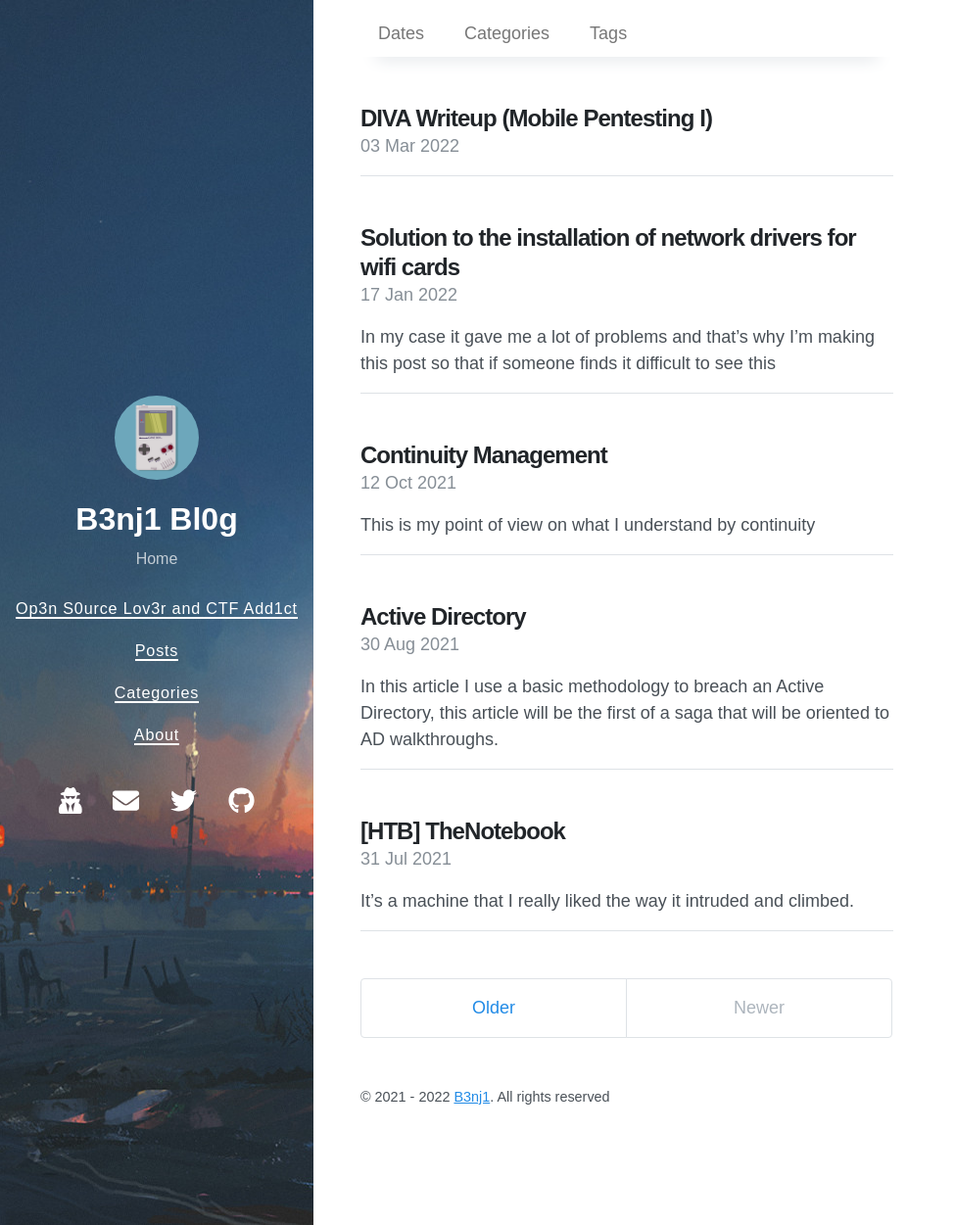
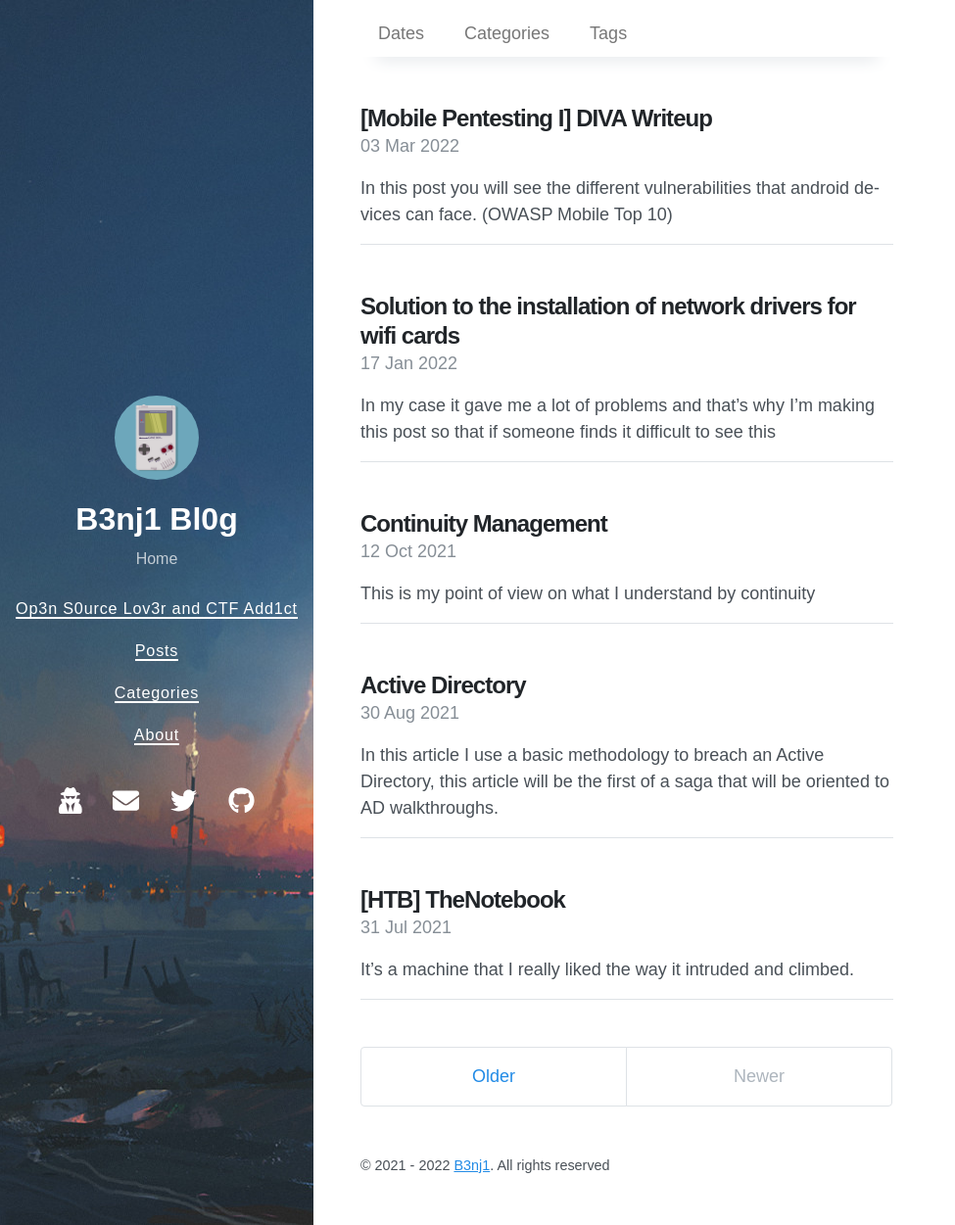
Before and after one commit to b3nj1-1/blog, a Jekyll site: the page built from index.html, in a window 1280 px wide and 1251 px high. Shown: the whole window at 98% size, without its empty margins (0-975 px from the left). Built offline with Jekyll 4.4.1, drawn with Linux system fonts in a browser that asks for light colours; nearby versions of some CDN libraries; the list of posts is cut into pages by our own code; part of the change alters nothing that is shown.

Commit message:
Update diva

````diff
--- a/_posts/2022-03-03-diva.md
+++ b/_posts/2022-03-03-diva.md
@@ -1,6 +1,6 @@
 ---
 layout: post
-title:  "DIVA Writeup (Mobile Pentesting I)"
+title:  "[Mobile Pentesting I] DIVA Writeup"
 date:   2022-03-03 12:43:29 -0400
 last_modified_at: 2022-02-03 12:43:29 -0400
 toc:  true
@@ -8,79 +8,80 @@ tags: [mobile  pentesting, pentesting, android]
 categories: Mobile Pentesting
 ---
 
+In this post you will see the different vulnerabilities that android devices can face. (OWASP Mobile Top 10)
 
-{: .message }
+---
 
 
 # Mobile Pentesting I
 ## Diva
 
-En este writeup veremos cómo se explotan distintas vulnerabilidades en android. Aquí la apk que utilizamos [payatu/diva-android: DIVA Android](https://github.com/payatu/diva-android) Destacar que más adelante podemos ver más de este tipo de writeup. Diva es una aplicación diseñada para ser insegura:
+In this writeup we will see how to exploit different vulnerabilities in android. Here is the apk we use [payatu/diva-android: DIVA Android](https://github.com/payatu/diva-android) Note that we may see more of this type of writeup later. Diva is an application designed to be insecure:
 
 ![diva](https://user-images.githubusercontent.com/76759292/156413783-be38af57-28ab-480c-b4ee-5497683b2fe4.png)
 ![](/images_blog/img_diva/diva.png)
 
 ### Insecure Logging
-El logging es una manera de ver los errores o advertencias que puede dar una app. En el primer reto nos encontramos con que mediante los logs se puede ver el numero de la tarjeta de credito:
+Logging is a way to see the errors or warnings that an app can give. In the first challenge we find that through the logs we can see the credit card number:
 
 ![adb_logcat](https://user-images.githubusercontent.com/76759292/156413833-814dc111-d16a-467a-94a4-2dec598a11ef.png)
 ![](/images_blog/img_diva/adb_logcat.png)
 
-Si descompilamos el apk vemos que esto confirma lo que podemos ver mediante el `adb logcat`  que los intentos lo mete en los logs.
+If we decompile the apk we see that this confirms what we can see through the `adb logcat` that the attempts put it in the logs.
 
 ![logcat](https://user-images.githubusercontent.com/76759292/156413874-ed6ed517-e4ce-433e-a9a9-e363cdaeee88.png)
 ![](/images_blog/img_diva/logcat.png)
 
 ### Hardcoding Issues - Part 1
 
-Según Wikipedia se define hard coding como: "la práctica de desarrollo de software de incrustar datos directamente en el código fuente de un programa". En este reto vemos como el desarrollador dejo la key en texto plano en el código:
+According to Wikipedia, hard coding is defined as: "the software development practice of embedding data directly into the source code of a program". In this challenge we see how the developer left the key in plain text in the code:
 
 ![hardcode_part1](https://user-images.githubusercontent.com/76759292/156413917-37f70090-2213-445d-9e7b-5e668da381c2.png)
 ![](/images_blog/img_diva/hardcode_part1.png)
 
-Viendo el codigo podemos ver la key:
+Looking at the code we can see the key:
 
 ![hardcode_code](https://user-images.githubusercontent.com/76759292/156413949-1706cab2-ec07-4efb-9afe-463b485a0b0b.png)
 ![](/images_blog/img_diva/hardcode_code.png)
 
 ### Insecure Data Storage - Part 1
-En este reto vemos que sucede cuando no se almacena de manera segura los datos en el dispositivo  y el atacante lo sabe:
+In this challenge we see what happens when data is not securely stored on the device and the attacker knows about it:
 
 ![](/images_blog/img_diva/insecure_data_storage.png)
 ![insecure_data_storage](https://user-images.githubusercontent.com/76759292/156413984-a33c5477-3d6b-48f6-a610-c1d91f647439.png)
 
 
-Si le hacemos un  cat a  `jakhar.aseem.diva_preferences.xml` podemos ver la contraseña en texto plano:
-`//data/data/jakhar.aseem.diva/shared_prefs`
+If we do a cat to `jakhar.aseem.diva_preferences.xml` we can see the password in plain text:
+`//data/data/jakhar.aseem.diva/shared_prefs`.
 
 ![xml_pass](https://user-images.githubusercontent.com/76759292/156414007-3da1dde5-2eb7-4d74-84b0-a4534e3fb799.png)
 ![](/images_blog/img_diva/xml_pass.png)
 
 ### Insecure Data Storage - Part 2
-Seguimos viendo formas insegura de guardar datos:
+We continue to see insecure ways of storing data:
 
 ![insecure_data_storage_part2](https://user-images.githubusercontent.com/76759292/156414033-6891d6dc-e7c8-435b-bea3-3143d62d684d.png)
 ![](/images_blog/img_diva/insecure_data_storage_part2.png)
 
-En los logs podemos ver donde se almacena la contraseña:
+In the logs we can see where the password is stored:
 
 ![logcat_2](https://user-images.githubusercontent.com/76759292/156414057-55bb4c88-6756-4ab7-85a0-ca7c22b9ae33.png)
 ![logcat_3](https://user-images.githubusercontent.com/76759292/156414072-1bd7b955-e218-4f9b-a569-34618336721e.png)
 ![](/images_blog/img_diva/logcat_2.png)
 ![](/images_blog/img_diva/logcat_3.png)
 
-Aqui utilizamos DB Browser for SQlite para visualizar la contraseña:
+Here we use DB Browser for SQlite to display the password:
 ![sqlite](https://user-images.githubusercontent.com/76759292/156414103-6a75d31c-97a3-4ae6-a36a-e3ad1a050a4e.png)
 ![](/images_blog/img_diva/sqlite.png)
 
 ### Insecure Data Storage - Part 3
 
-Seguimos viendo formas insegura de guardar datos:
+We continue to see insecure ways of storing data:
 
 ![insecure_data_storage_part3](https://user-images.githubusercontent.com/76759292/156414142-20bdcc03-ed0f-4d07-8858-d4b7644f3eb9.png)
 ![](/images_blog/img_diva/insecure_data_storage_part3.png)
 
-Aqui vemos que se crea un archivo para guardar las credenciales:
+Here we see that a file is created to save the credentials:
 ![code_credentials](https://user-images.githubusercontent.com/76759292/156414177-f9269207-4875-4668-9f2f-a762cac3a19a.png)
 ![](/images_blog/img_diva/code_credentials.png)
 
@@ -88,42 +89,42 @@ Aqui vemos que se crea un archivo para guardar las credenciales:
 ![](/images_blog/img_diva/tmp.png)
 
 ### Insecure Data Storage - Part 4
-Seguimos viendo formas inseguras de guardar datos:
+We continue to see insecure ways of storing data:
 
 ![code_savecredentials](https://user-images.githubusercontent.com/76759292/156414286-342497dd-bb66-4a95-8271-ad574a7cc78d.png)
 ![](/images_blog/img_diva/code_savecredentials.png)
 
-Aqui vemos que se almacena en  texto plano:
+Here we see that it is stored in plain text:
 
 ![cat_cred](https://user-images.githubusercontent.com/76759292/156414312-e7d05227-7334-4fa9-b00e-46d478076db4.png)
 ![](/images_blog/img_diva/cat_cred.png)
 
-En esta serie de formas de almacenar datos de manera insegura nos damos cuenta de que no importa como lo hagas si el atacante sigue el rastro dará con las credenciales.s.
+In this series of ways to store data insecurely we realize that no matter how you do it if the attacker follows the trail he will come up with the credentials.
 
 ### Input Validation Issues - Part 1
-En este reto vemos que sucede cuando se confía en el usuario y no se tiene una correcta validación a la hora de entrar datos en la app:
+In this challenge we see what happens when you trust the user and do not have a correct validation when entering data into the app:
 
 ![input_validation_issues](https://user-images.githubusercontent.com/76759292/156414362-046622bd-1759-4182-a472-c4152456e067.png)
 ![](/images_blog/img_diva/input_validation_issues.png)
 
-Aqui vemos una mala validacion [SQLi](https://www.w3schools.com/sql/sql_injection.asp):
+Here we see a bad validation [SQLi](https://www.w3schools.com/sql/sql_injection.asp):
 
 ![input_validation_issues-part1](https://user-images.githubusercontent.com/76759292/156414395-c9094436-237d-43e0-ab50-e4e307b18e97.png)
 ![](/images_blog/img_diva/input_validation_issues-part1.png)
 
 ### Input Validation Issues - Part 2
-En esta parte seguimos viendo que sucede cuando se confia en el usuario. Con `file` podemos ver contenido del  dispositivo:
+In this part we continue to see what happens when the user is trusted. With `file` we can see the content of the device:
 
 ![input_validation_issues-part2](https://user-images.githubusercontent.com/76759292/156414408-6437d0e3-81eb-4fcf-aa55-9109e9411cce.png)
 ![](/images_blog/img_diva/input_validation_issues-part2.png)
 
-Aqui una prueba de que hace uso de un navegador para visitar las URL:
+Here is a proof that it makes use of a browser to visit the URLs:
 ![webpage_not_available](https://user-images.githubusercontent.com/76759292/156414455-5c0c6088-ead6-419d-a1cf-d9962c58ff06.png)
 ![](/images_blog/img_diva/webpage_not_available.png)
 
 ### Access Control Issues - Part 1
 
-Partiendo de la definición que nos proporciona citrix sobre lo que es access control: "El control de acceso es un componente fundamental de la seguridad de los datos que dicta quién puede acceder y utilizar la información y los recursos.". Sabiendo esto veremos como podemos acceder a datos de la app sin interactuar con la app.
+Starting from the definition provided by citrix about what access control is: "Access control is a fundamental component of data security that dictates who can access and use information and resources". Knowing this we will see how we can access app data without interacting with the app.
 
 ![access_control_issues-part1](https://user-images.githubusercontent.com/76759292/156414482-69f30b18-42f2-4ace-8270-ac28ecf018ee.png)
 ![](/images_blog/img_diva/access_control_issues-part1.png)
@@ -131,7 +132,7 @@ Partiendo de la definición que nos proporciona citrix sobre lo que es access co
 ![vendor_api](https://user-images.githubusercontent.com/76759292/156414539-35bc7bdd-1b69-4275-bed2-a2640a87e260.png)
 ![](/images_blog/img_diva/vendor_api.png)
 
-Haremos uso de la utilidad [Drozer](https://github.com/FSecureLABS/drozer). Primero debemos hacer un forwarding para que drozer se pueda conectar con el agente que debemos instalar en el dispositivo:
+We will use the [Drozer] utility (https://github.com/FSecureLABS/drozer). First we must do a forwarding so that drozer can connect with the agent that we must install in the device:
 
 ```bash
 adb forward tcp:31415 tcp:31415
@@ -139,7 +140,7 @@ adb forward tcp:31415 tcp:31415
 ![drozer_server](https://user-images.githubusercontent.com/76759292/156414571-1a2965e7-6a83-4c89-bd30-261ee86b4ba2.png)
 ![](/images_blog/img_diva/drozer_server.png)
 
-Si corremos este comando lo que le decimos a drozer es que corra la actividad que esta relacionada con las credenciales del vendedor:
+If we run this command what we are telling drozer is to run the activity that is related to the vendor's credentials:
 
 ```bash
 run app.activity.start --component jakhar.aseem.diva jakhar.aseem.diva.APICredsActivity
@@ -147,29 +148,29 @@ run app.activity.start --component jakhar.aseem.diva jakhar.aseem.diva.APICredsA
 ![vendor_api_credentials](https://user-images.githubusercontent.com/76759292/156414616-d18d49b9-7833-42ec-8277-233a1d2057ca.png)
 ![](/images_blog/img_diva/vendor_api_credentials.png)
 
-Tenemos otra forma más sencilla de hacer esto que es con adb:
+We have another simpler way to do this which is with adb:
 ```bash
 adb shell am start -a jakhar.aseem.diva.action.VIEW_CREDS
 ```
-- Con am le decimos que nos inicie la actividad:
+- With am we tell you to initiate the activity:
 
 ![vendor_api_credentials-part2](https://user-images.githubusercontent.com/76759292/156414638-56b835b5-6007-4225-a1a4-4b06e3ff8125.png)
 ![](/images_blog/img_diva/vendor_api_credentials-part2.png)
 
 ### Access Control Issues - Part 2
-En reto se complica un poco más, pero seguimos viendo formas de acceder. Aquí la idea es que nos muestre la key sin tener el pin. Lo que sucede aqui es que si hacemos lo mismo que el reto anterior nos pedirá un pin:
+In challenge it gets a little more complicated, but we are still looking for ways to access. Here the idea is to show us the key without having the pin. What happens here is that if we do the same as the previous challenge it will ask for a pin:
 
 ![access_control_issues-part2](https://user-images.githubusercontent.com/76759292/156414664-308fa20e-0a4b-4b89-b972-e9ce1909f4d8.png)
 ![](/images_blog/img_diva/access_control_issues-part2.png)
 
-Vemos que utiliza el booleano (verdadero en este caso ) para el pin:
+We see that it uses the boolean (true in this case) for the pin:
 
 ![boolean](https://user-images.githubusercontent.com/76759292/156414691-23f81f34-9e9f-40e9-88ca-c34fa46facbf.png)
 ![boolean_check](https://user-images.githubusercontent.com/76759292/156414704-3839604e-0c36-4412-ba48-56d4c3b3898e.png)
 ![](/images_blog/img_diva/boolean.png)
 ![](/images_blog/img_diva/boolean_check.png)
 
-Para esto con adb tenemos una opcion que nos permite hacerle bypass a esto, iniciamos la actividad y con --ez le cambiamos de true a false:
+For this with adb we have an option that allows us to bypass this, we start the activity and with --ez we change it from true to false:
 
 ```bash
 adb shell am start -a jakhar.aseem.diva.action.VIEW_CREDS2 -n jakhar.aseem.diva/.APICreds2Activity --ez check_pin false
@@ -180,7 +181,7 @@ adb shell am start -a jakhar.aseem.diva.action.VIEW_CREDS2 -n jakhar.aseem.diva/
 
 ### Access Control Issues - Part 3
 
-Seguimos viendo formas de acceder a datos, en este caso son notas privadas que estan protegidas con contraseña:
+We continue to see ways to access data, in this case private notes that are password protected:
 ![access_control_issues-part3](https://user-images.githubusercontent.com/76759292/156414777-1d2ffc8d-6f96-4e62-9be6-a6cf69e56da4.png)
 ![diva_private_notes](https://user-images.githubusercontent.com/76759292/156414798-cd490ae4-6bbf-41bc-9c21-5e525b122f9d.png)
 
@@ -190,14 +191,14 @@ Seguimos viendo formas de acceder a datos, en este caso son notas privadas que e
 ![result](https://user-images.githubusercontent.com/76759292/156414852-b248ea77-b233-47a8-9bd8-a81bfdd20c23.png)
 ![](/images_blog/img_diva/result.png)
 
-Analizando el codigo un rato y revisamos nos damos cuenta de que almacena el pin en texto plano:
+Analyzing the code for a while and reviewing it we realize that it stores the pin in plain text:
 ```/data/data/jakhar.aseem.diva/shared_prefs```
 
 ![note_credentials](https://user-images.githubusercontent.com/76759292/156414985-8e900633-cc21-46b8-9a80-8f1873697792.png)
 ![](/images_blog/img_diva/note_credentials.png)
 
 ### Input Validation Issues - Part 3
-En este caso vemos como la mala validacion termina haciendo que la aplicacion se detenga:
+In this case we see how the bad validation ends up causing the application to stop:
 
 ![input_validation_issues-part3](https://user-images.githubusercontent.com/76759292/156415021-d638ab2c-0fa5-410e-9443-e7782fcfab2a.png)
 ![](/images_blog/img_diva/input_validation_issues-part3.png)
@@ -205,14 +206,19 @@ En este caso vemos como la mala validacion termina haciendo que la aplicacion se
 ![](/images_blog/img_diva/stopped.png)
 
 
-# Herramientas
+# Tools
  * [Jadx](https://github.com/skylot/jadx)
  * ADB
  * [Drozer](https://github.com/fsecurelabs/drozer/)
 
-# Recomendación
-Seguir los controles propuestos por [OWASP Mobile Fundación](https://owasp.org/www-project-mobile-top-10/)
+# Recommendation
+Follow the controls proposed by ther [OWASP Mobile Fundación](https://owasp.org/www-project-mobile-top-10/)
 
-# Recursos adicionales
+<p align="center">
+<img src="https://tenor.com/view/typing-petty-fast-cloudy-with-a-chance-of-meatballs-flint-lockwood-gif-4907824.gif" width="200" height="200" />
+</p>
+
+
+# Additional Resources
 
 [Victor Garcia - Pentesting Aplicaciones Android](https://www.youtube.com/watch?v=nY2tYWLafR4&t=1488s)
````
